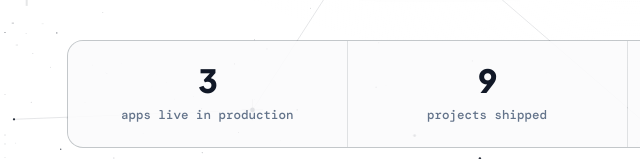
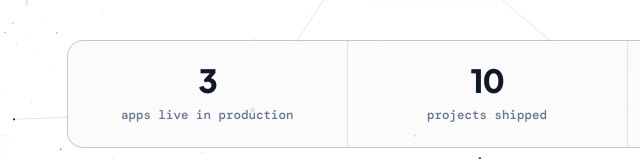
Before and after one commit to Gautamstar/portfolio, a plain HTML site: page index.html in a window 1280 px wide. Shown: the part 641-802 px from the top of the page, 13-653 px from the left. Drawn offline with Linux system fonts and the light colour scheme.

Commit message:
Correct the project count after Distill was added
The card grid carries ten projects now; the headline number still said nine.

```diff
--- a/index.html
+++ b/index.html
@@ -807,7 +807,7 @@
 
     <div class="facts">
       <div class="fact"><b>3</b><span>apps live in production</span></div>
-      <div class="fact"><b>9</b><span>projects shipped</span></div>
+      <div class="fact"><b>10</b><span>projects shipped</span></div>
       <div class="fact"><b>2</b><span>software co-op terms</span></div>
       <div class="fact"><b>BCS</b><span>Honours, Conestoga, 2025</span></div>
     </div>
```
